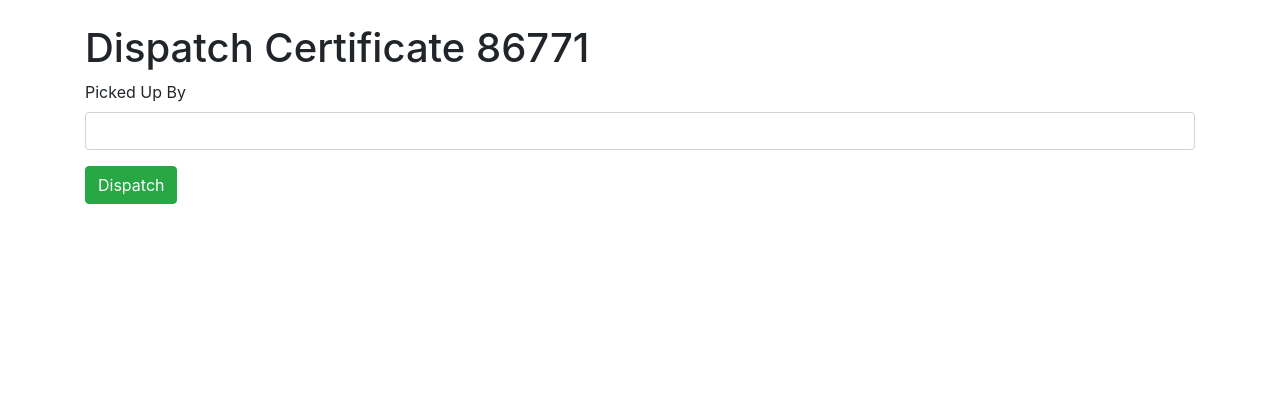
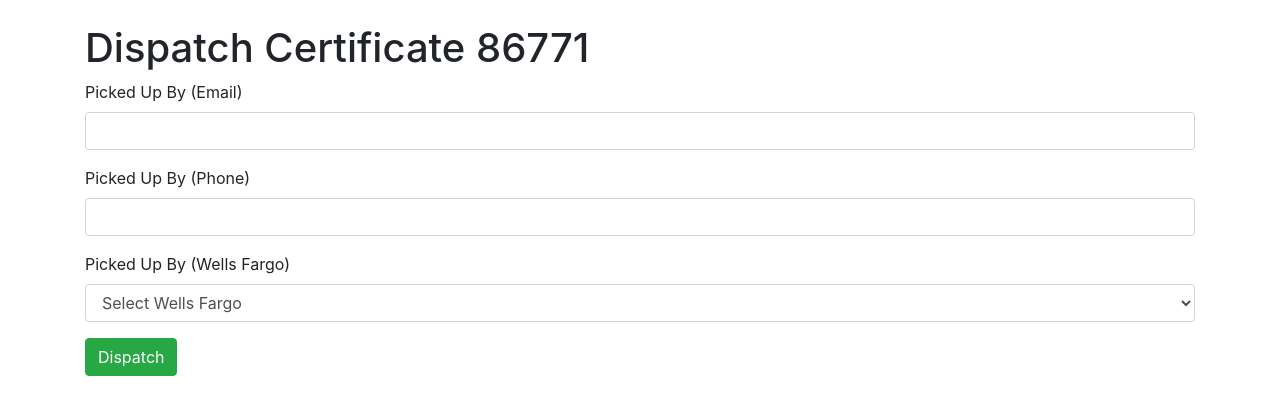
Before and after one commit to EricNdivo/kism_internal, a Django app: page /dispatch/1/ in a window 1280 px wide. Shown: the part 56-471 px from the top of the page. Run offline with Django 4.2, Linux system fonts and the light colour scheme; a user stored in the database is signed in; data comes from the database, SQL or seed files in the repository; parts of the project's set-up code (start-up, migrations or seed data) failed here and were passed over; some libraries are stand-ins or nearby versions.

Commit message:
fixed(fields)

```diff
--- a/b2/models.py
+++ b/b2/models.py
@@ -5,8 +5,8 @@ class CertificateRecord(models.Model):
     certificate_number = models.CharField(max_length=100)
     printed = models.BooleanField(default=False)
     dispatched = models.BooleanField(default=False)
-    picked_by = models.ForeignKey(User, related_name='picked_certificates', on_delete=models.SET_NULL, null=True, blank=True)
     printed_by = models.ForeignKey(User, related_name='printed_certificates', on_delete=models.SET_NULL, null=True, blank=True)
+    picked_by = models.CharField(max_length=255, blank=True, null=True)
     print_date = models.DateTimeField(auto_now_add=True)
     dispatched_to = models.CharField(max_length=100, blank=True)
     dispatched_phone = models.CharField(max_length=15, blank=True)
@@ -26,6 +26,5 @@ class DailyRecord(models.Model):
     printed_certificates = models.CharField(max_length=255)
     dispatched_certificates = models.ManyToManyField(CertificateRecord, related_name='dispatched_daily_records')
 
-
     def __str__(self):
         return f"Records for {self.date}"
--- a/b2/templates/certificates/dispatch_certificate.html
+++ b/b2/templates/certificates/dispatch_certificate.html
@@ -2,11 +2,31 @@
 
 {% block content %}
 <h1>Dispatch Certificate {{ certificate.certificate_number }}</h1>
+
+{% if messages %}
+<div class="alert alert-danger">
+    {% for message in messages %}
+    <p>{{ message }}</p>
+    {% endfor %}
+</div>
+{% endif %}
+
 <form method="post">
     {% csrf_token %}
     <div class="form-group">
-        <label for="picked_up_by">Picked Up By</label>
-        <input type="text" class="form-control" id="picked_up_by" name="picked_up_by" required>
+        <label for="picked_by_email">Picked Up By (Email)</label>
+        <input type="email" class="form-control" id="picked_by_email" name="picked_by_email">
+    </div>
+    <div class="form-group">
+        <label for="picked_by_phone">Picked Up By (Phone)</label>
+        <input type="tel" class="form-control" id="picked_by_phone" name="picked_by_phone">
+    </div>
+    <div class="form-group">
+        <label for="picked_by_wells_fargo">Picked Up By (Wells Fargo)</label>
+        <select class="form-control" id="picked_by_wells_fargo" name="picked_by_wells_fargo">
+            <option value="">Select Wells Fargo</option>
+            <option value="wellsfargo">Wells Fargo</option>
+        </select>
     </div>
     <button type="submit" class="btn btn-success">Dispatch</button>
 </form>
--- a/b2/views.py
+++ b/b2/views.py
@@ -4,7 +4,9 @@ from .models import CertificateRecord, DailyRecord, DispatchRecord
 from django.contrib.auth.decorators import login_required
 from django.utils import timezone
 from .forms import CertificateRecordForm
-
+from django.contrib.auth.models import User
+from django.contrib import messages
+import re
 @login_required
 def certificate_list(request):
     certificates = CertificateRecord.objects.all()
@@ -46,7 +48,6 @@ def add_certificate(request):
         form = CertificateRecordForm()
     return render(request, 'certificates/add_certificate.html', {'form': form})
 
-
 @login_required
 def dispatch_certificate(request, certificate_id):
     certificate = get_object_or_404(CertificateRecord, id=certificate_id)
@@ -55,10 +56,32 @@ def dispatch_certificate(request, certificate_id):
         certificate.dispatched = True
         certificate.dispatched_by = request.user
         certificate.dispatch_date = timezone.now()
-        certificate.picked_by = request.POST.get('picked_by')
+
+        picked_by_email = request.POST.get('picked_by_email')
+        picked_by_phone = request.POST.get('picked_by_phone')
+        picked_by_wells_fargo = request.POST.get('picked_by_wells_fargo')
+
+        if picked_by_email:
+            certificate.picked_by = picked_by_email
+        elif picked_by_phone:
+            certificate.picked_by = picked_by_phone
+        elif picked_by_wells_fargo:
+            if picked_by_wells_fargo == "wellsfargo":
+                certificate.picked_by = "Wells Fargo"
+            else:
+                messages.error(request, f"Invalid selection for Wells Fargo.")
+                return render(request, 'certificates/dispatch_certificate.html', {'certificate': certificate})
+        else:
+            messages.error(request, "Please provide either an email address, phone number, or select Wells Fargo.")
+            return render(request, 'certificates/dispatch_certificate.html', {'certificate': certificate})
+
         certificate.save()
 
-        dispatch_record = DispatchRecord(certificate=certificate, dispatched_by=request.user, dispatch_date=timezone.now())
+        dispatch_record = DispatchRecord(
+            certificate=certificate,
+            dispatched_by=request.user,
+            dispatch_date=timezone.now()
+        )
         dispatch_record.save()
 
         daily_record, created = DailyRecord.objects.get_or_create(date=timezone.now().date())
@@ -68,6 +91,7 @@ def dispatch_certificate(request, certificate_id):
 
     return render(request, 'certificates/dispatch_certificate.html', {'certificate': certificate})
 
+
 @login_required
 def dispatched_certificates(request):
     dispatch_records = DispatchRecord.objects.all()
--- a/kism_internal/settings.py
+++ b/kism_internal/settings.py
@@ -79,11 +79,12 @@ DATABASES = {
         'ENGINE': 'django.db.backends.postgresql',
         'NAME': 'kism_internal',
         'USER': 'eric',
-        'PASSWORD': 'SENTINEL*56',
+        'PASSWORD': 'sentinel56',
         'HOST': '127.0.0.1',
         'PORT': '5432',
     }
 }
+
 
 # Password validation
 # https://docs.djangoproject.com/en/4.1/ref/settings/#auth-password-validators
```
Also changed, not shown: b2/templates/certificates/certificate_list.html (+4 -4 lines), b2/migrations/0012_alter_certificaterecord_picked_by.py (added).
